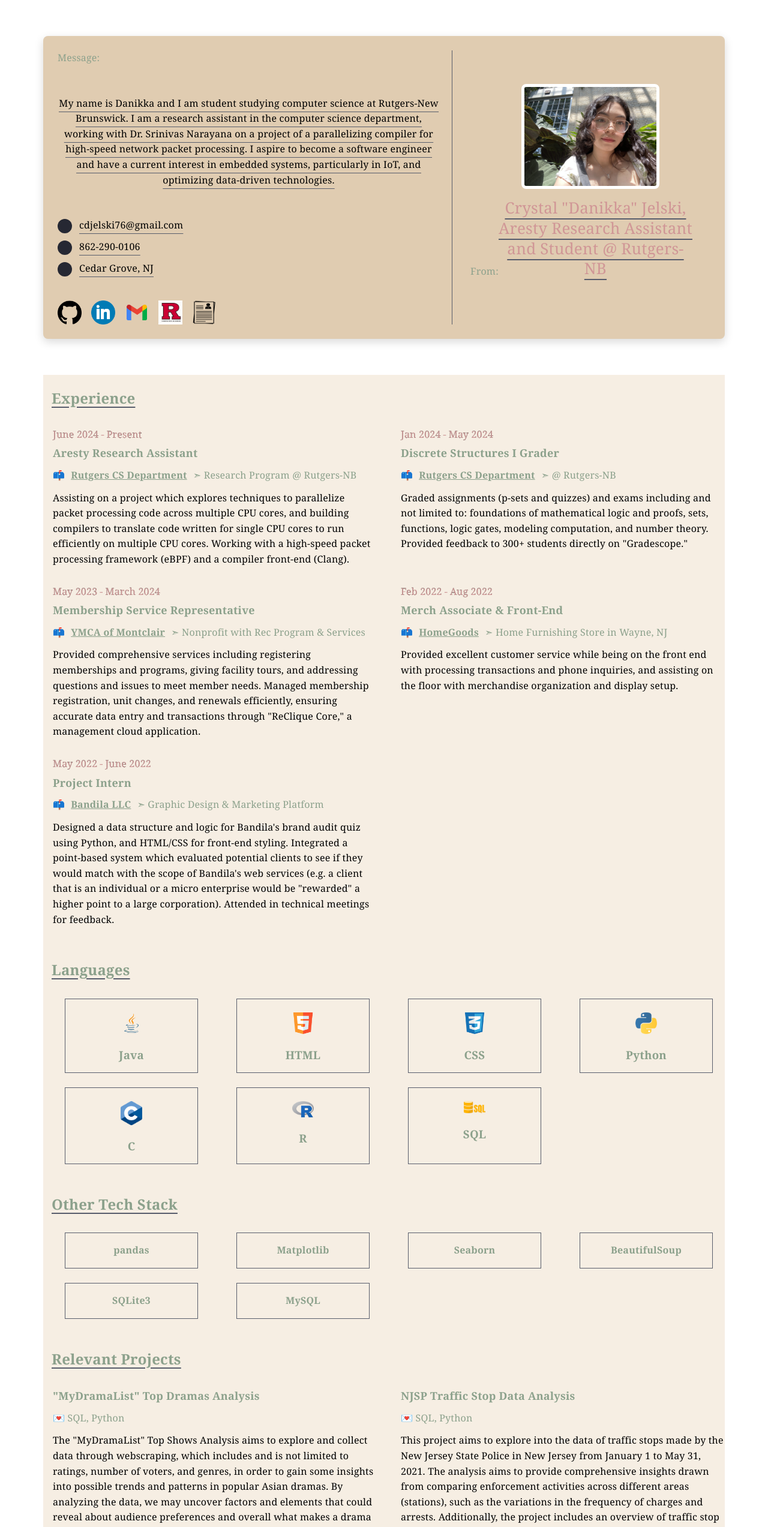
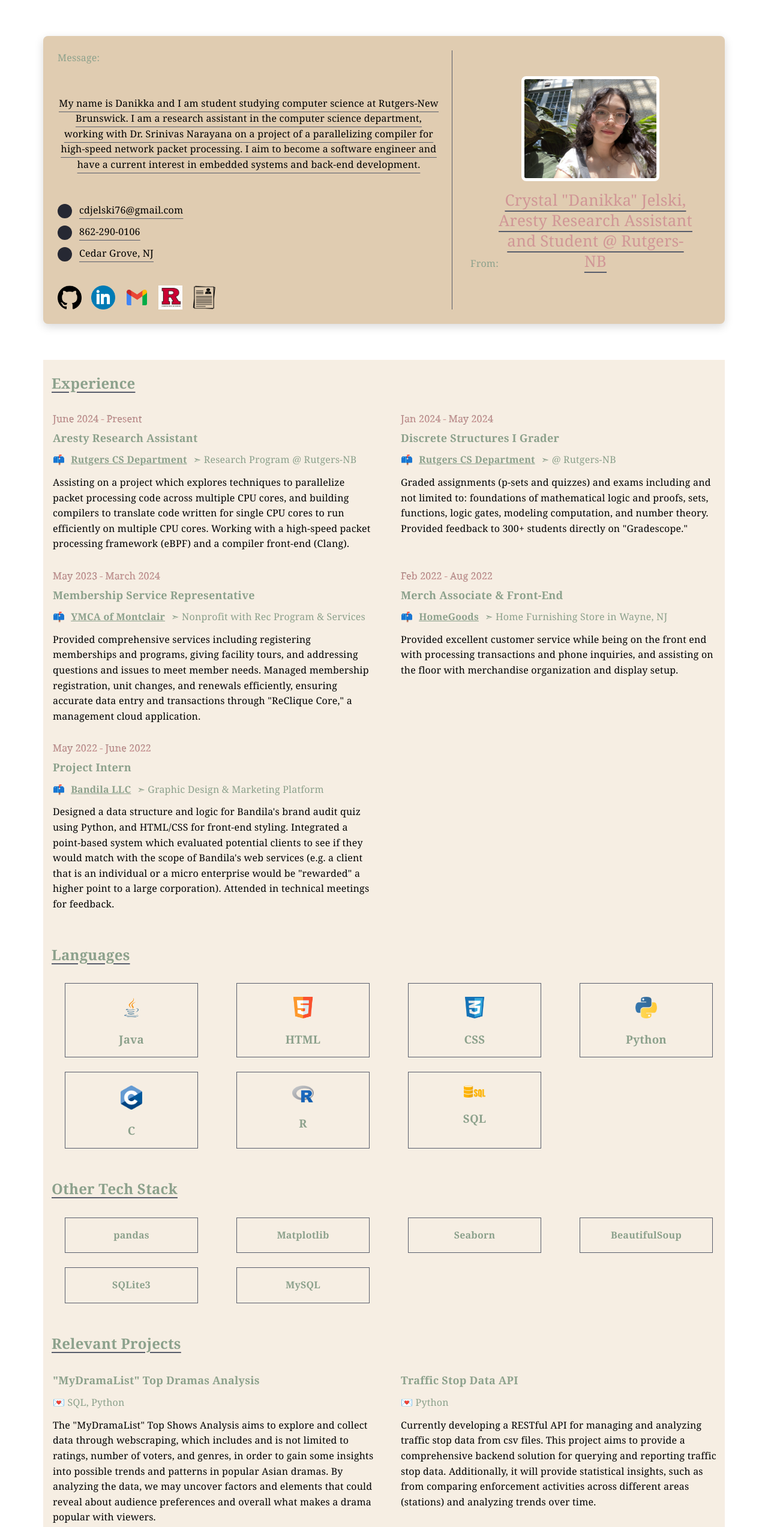
Before and after one commit to cdjel/Resume-Port, a React (Vite) app: page / in a window 1280 px wide. Shown: the top 2546 px of the page at 60% size. Built offline with nearby package versions, Linux system fonts and the light colour scheme; some icons are missing.

Commit message:
wording changes

```diff
--- a/src/components/header/Header.jsx
+++ b/src/components/header/Header.jsx
@@ -13,7 +13,7 @@ const Header = () => {
               Message:
             </p>
             <p className="header-text text text-black">
-              My name is Danikka and I am student studying computer science at Rutgers-New Brunswick. I am a research assistant in the computer science department, working with Dr. Srinivas Narayana on a project of a parallelizing compiler for high-speed network packet processing. I aspire to become a software engineer and have a current interest in embedded systems, particularly in IoT, and optimizing data-driven technologies.
+              My name is Danikka and I am student studying computer science at Rutgers-New Brunswick. I am a research assistant in the computer science department, working with Dr. Srinivas Narayana on a project of a parallelizing compiler for high-speed network packet processing. I aim to become a software engineer and have a current interest in embedded systems and back-end development.
             </p>
             <ul className="contact-info-list grid text-white">
               <li className="grid items-start info-item">
--- a/src/constant/Data.js
+++ b/src/constant/Data.js
@@ -149,9 +149,9 @@ const DATA = {
     },
     {
       id: "project_2",
-      name: "NJSP Traffic Stop Data Analysis",
-      language: "SQL, Python",
-      description: "This project aims to explore into the data of traffic stops made by the New Jersey State Police in New Jersey from January 1 to May 31, 2021. The analysis aims to provide comprehensive insights drawn from comparing enforcement activities across different areas (stations), such as the variations in the frequency of charges and arrests. Additionally, the project includes an overview of traffic stop reasons and outcomes, while identifying significant trends over time. ",
+      name: "Traffic Stop Data API",
+      language: "Python",
+      description: "Currently developing a RESTful API for managing and analyzing traffic stop data from csv files. This project aims to provide a comprehensive backend solution for querying and reporting traffic stop data. Additionally, it will provide statistical insights, such as from comparing enforcement activities across different areas (stations) and analyzing trends over time. ",
       github:"",
     },
     {
```
Also changed, not shown: 3 other files (tests, documents, lock files or other folders).
